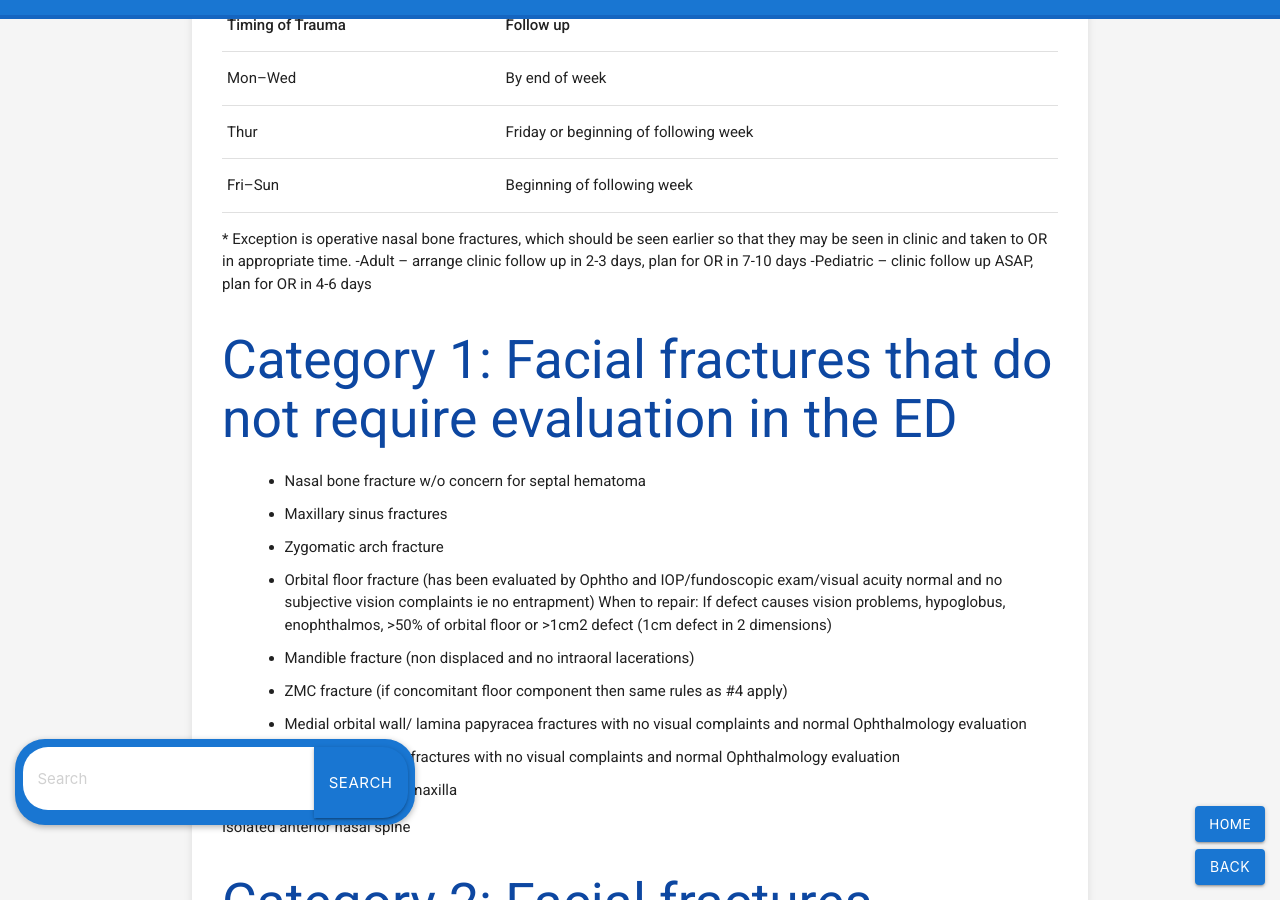
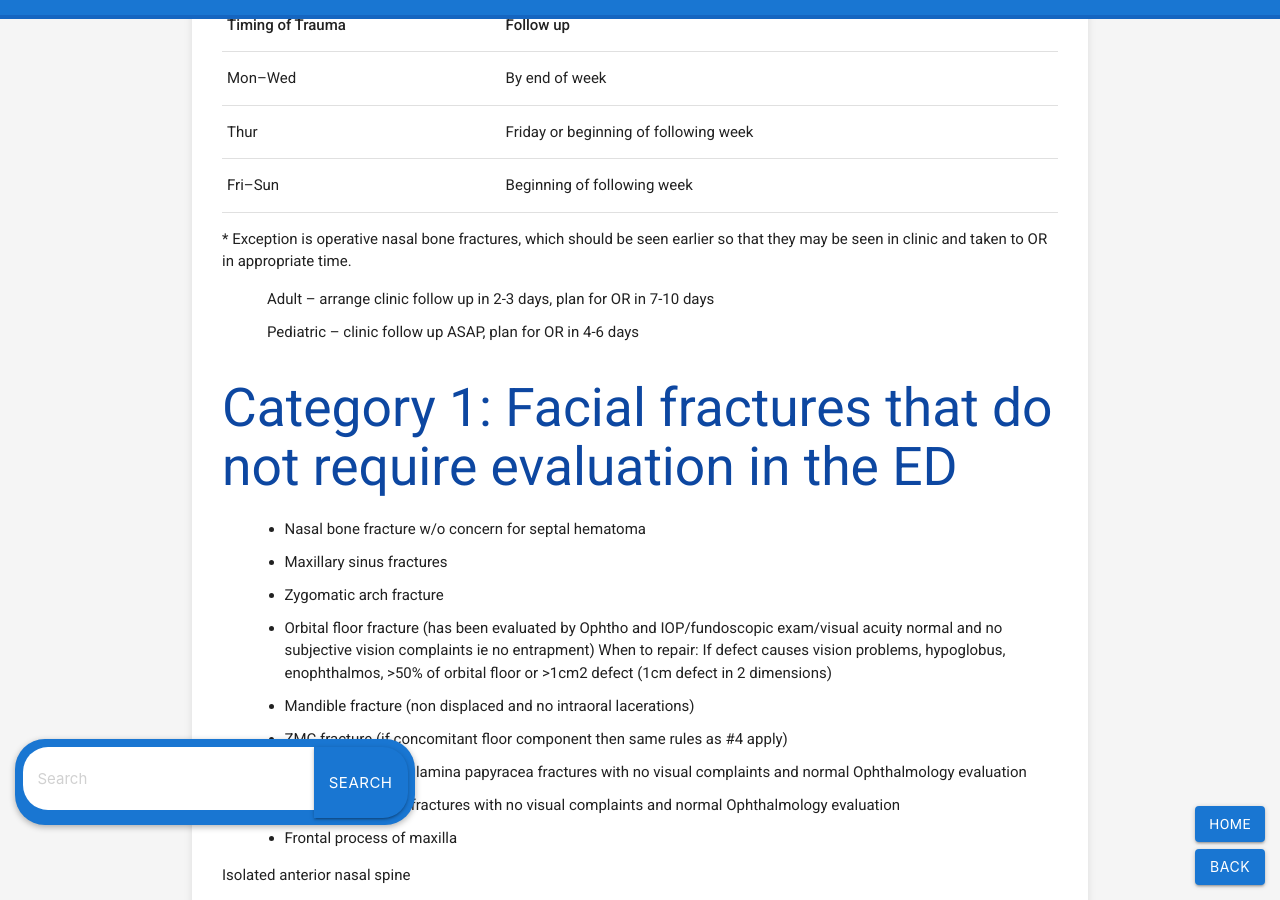
Before and after one commit to AlexanderHomer/.github.io, a Jekyll site: the page built from on-call/facial-trauma-guide.md, in a window 1280 px wide and 900 px high, scrolled down 716 px. Built offline with Jekyll 4.4.1, drawn with Linux system fonts in a browser that asks for light colours; our own code applies the rules of GitHub Pages for plain Markdown files.

```diff
--- a/on-call/facial-trauma-guide.md
+++ b/on-call/facial-trauma-guide.md
@@ -25,7 +25,9 @@
 | Thur | Friday or beginning of following week |
 | Fri–Sun | Beginning of following week |
 
-\* Exception is operative nasal bone fractures, which should be seen earlier so that they may be seen in clinic and taken to OR in appropriate time. -Adult – arrange clinic follow up in 2-3 days, plan for OR in 7-10 days -Pediatric – clinic follow up ASAP, plan for OR in 4-6 days
+\* Exception is operative nasal bone fractures, which should be seen earlier so that they may be seen in clinic and taken to OR in appropriate time.
+* Adult – arrange clinic follow up in 2-3 days, plan for OR in 7-10 days
+* Pediatric – clinic follow up ASAP, plan for OR in 4-6 days
 
 
 ## Category 1: Facial fractures that do not require evaluation in the ED
```
